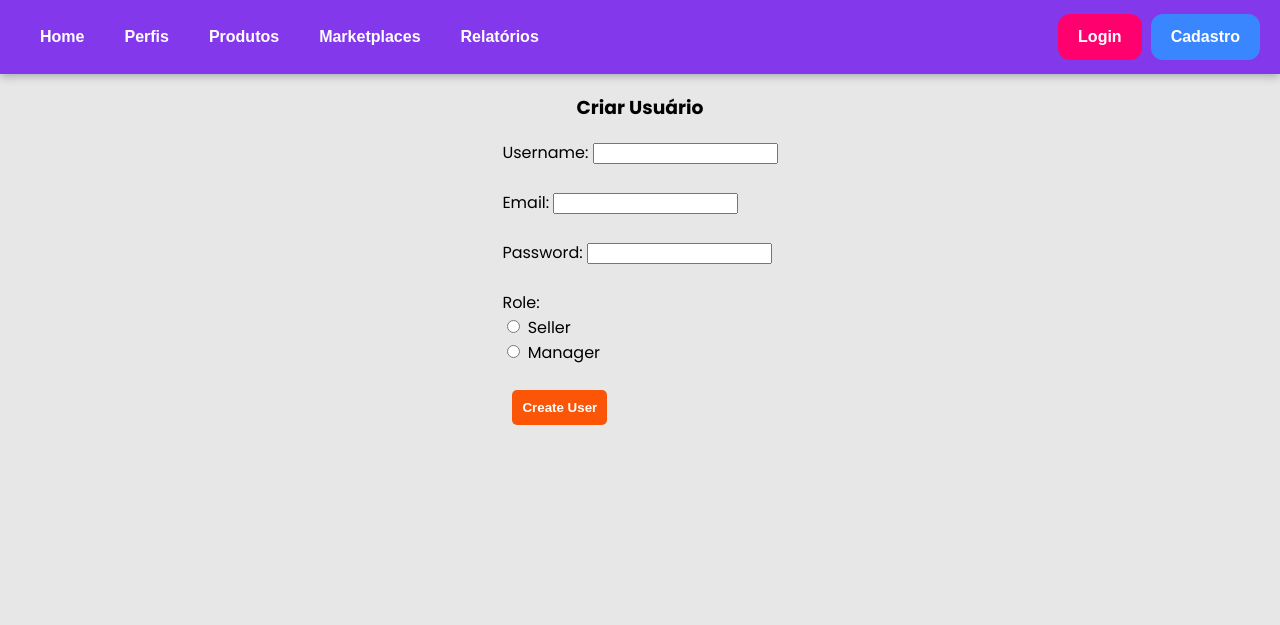
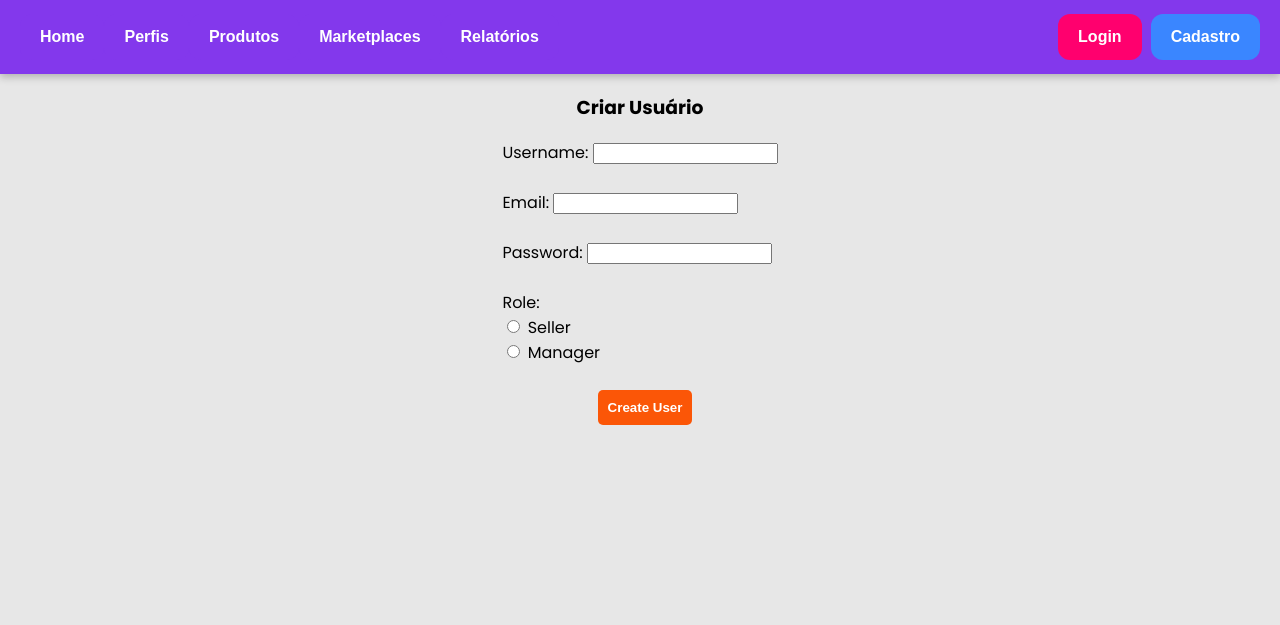
Before and after one commit to DiogoGMelo/projetoMSS, a Django app: page /createUser/ in a window 1280 px wide. Shown: the top 625 px of the page. Run offline with Django 4.2, Linux system fonts and the light colour scheme.

Commit message:
deleted unecessary files, more ui optimizations

```diff
--- a/estoque_app/static/estoque/style.css
+++ b/estoque_app/static/estoque/style.css
@@ -150,19 +150,29 @@ a {
     box-shadow: rgba(0, 0, 0, 0.15) 1.95px 1.95px 2.6px;
 }
 
-.create-user{
+.create-user {
     display: flex;
-    justify-content: center;
+    flex-direction: column;
+    justify-content: flex-start;
     align-items: center;
-    align-content: center;
+    text-align: center;
 }
 
-.create-user input:hover{
+.form-div {
+    text-align: left;
+}
+
+
+h3 {
+    text-align: center;
+}
+
+#manager:hover {
     cursor: pointer;
 }
 
-h3 {
-    text-align: center;
+#seller:hover {
+    cursor: pointer;
 }
 
 .market-div {
--- a/estoque_app/templates/estoque/createUser.html
+++ b/estoque_app/templates/estoque/createUser.html
@@ -9,6 +9,7 @@ Criar Usuário
     <form method="POST" class="createUser-form" action="">
         {% csrf_token %}
         {{ form.as_p }}
+        <div class="form-div">
             <label>Username:</label> <input type="text" id="name" name="name"> <br><br>
             <label>Email:</label> <input type="e-mail" id="email" name="email"> <br><br>
             <label>Password:</label> <input type="password" id="password" name="password"> <br><br>
@@ -19,8 +20,9 @@ Criar Usuário
             <input type="radio" id="manager" name="role" value="manager">
             <label for="manager">Manager</label>
             <br><br>
+        </div>
+            <button type="submit" id="create-user-button" class="save btn btn-default edit-button">Create User</button>
 
-        <button type="submit" class="save btn btn-default edit-button">Create User</button>
     </form>
 </div>
 
--- a/estoque_app/urls.py
+++ b/estoque_app/urls.py
@@ -29,9 +29,6 @@ urlpatterns = [
     # Página para cadastrar produto
     path("registerProduct/", views.registerProduct, name="registerProduct"),
 
-    # Página de estoque
-    path("stock/", views.stock, name="stock"),
-
     # Página de deletar produto
     path("deleteProduct/", views.deleteProduct, name="deleteProduct"),
 
```
Also changed, not shown: estoque_app/templates/estoque/registerProduct.html (+6 -4 lines), estoque_app/templates/estoque/stock.html (deleted, +0 -9 lines). Lines whose indentation alone changed are shown as unchanged.
